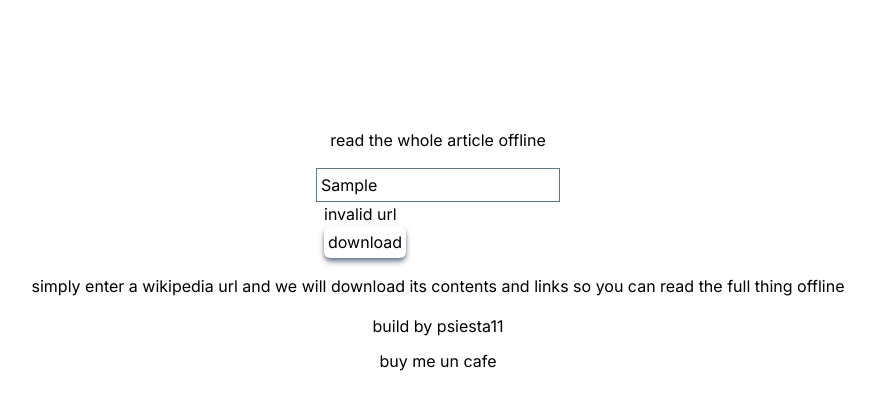
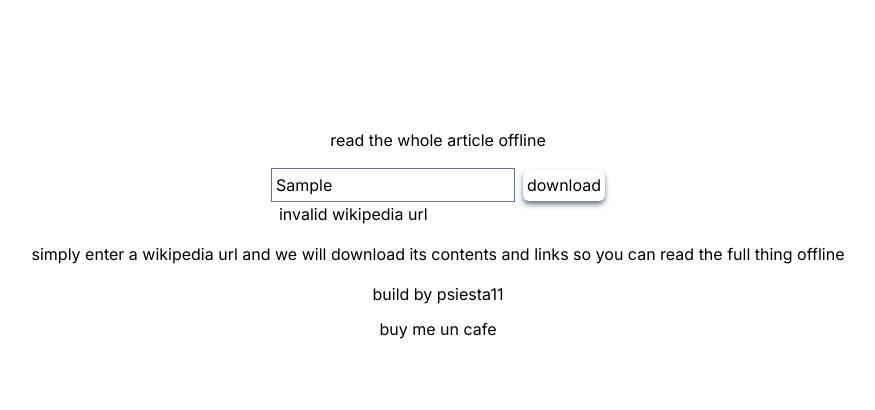
Before and after one commit to pablosr11/WIKISKIM, a Next.js app: page / in a window 1280 px wide. Both pictures are taken after typing "Sample" into the empty fields and a click on the button "download". Shown: the top 410 px of the page, without its empty margins (202-1077 px from the left). Built offline with nearby package versions, Linux system fonts and the light colour scheme.

Commit message:
check wikipedia url

```diff
--- a/pages/index.tsx
+++ b/pages/index.tsx
@@ -2,8 +2,19 @@
 import { Inter } from "next/font/google";
 
 const inter = Inter({ subsets: ["latin"] });
+const wikipediaUrlPattern = new RegExp(
+  "^https:\\/\\/(?:[a-z]+\\.)?wikipedia\\.org\\/wiki\\/[\\w\\-]+$"
+);
 
 export default function Home() {
+  async function dostuff(data: { wikiUrl: string }) {
+    console.log(data.wikiUrl);
+  }
+
+  async function isValidWikipediaUrl(urlString: string): Promise<boolean> {
+    return !!wikipediaUrlPattern.test(urlString);
+  }
+
   return (
     <main
       className={`flex w-full flex-col items-center space-y-4 p-32 ${inter.className}`}
@@ -11,29 +22,35 @@
       <h1>read the whole article offline</h1>
       <Formik
         initialValues={{ wikiUrl: "" }}
-        onSubmit={(values, { setSubmitting }) => {
-          setTimeout(() => {
-            alert(JSON.stringify(values, null, 2));
-            setSubmitting(false);
-          }, 400);
+        onSubmit={async (values, { setSubmitting }) => {
+          if (await isValidWikipediaUrl(values.wikiUrl)) {
+            await dostuff(values);
+          }
+          setSubmitting(false);
         }}
       >
-        {({ isSubmitting }) => (
-          <Form className={"space-x-2"}>
+        {({ isSubmitting, handleSubmit }) => (
+          <Form
+            className={"w-fit space-x-2"}
+            onKeyDown={(e) => {
+              if (e.key === "Enter") {
+                handleSubmit();
+              }
+            }}
+          >
             <Field
               className={"border border-slate-500 p-1 "}
               type="text"
               name="wikiUrl"
               validate={(value: any) => {
                 if (!value) {
-                  return "missing a url";
+                  return "missing wikipedia url";
                 }
-                if (!value.includes("wikipedia.org/wiki/")) {
-                  return "invalid url";
+                if (!wikipediaUrlPattern.test(value)) {
+                  return "invalid wikipedia url";
                 }
               }}
             />
-            <ErrorMessage name="wikiUrl" component="div" />
             <button
               className={
                 "rounded-md p-1 shadow-md shadow-slate-500 transition-shadow"
@@ -43,6 +60,7 @@
             >
               download
             </button>
+            <ErrorMessage name="wikiUrl" component="div" />
           </Form>
         )}
       </Formik>
```
